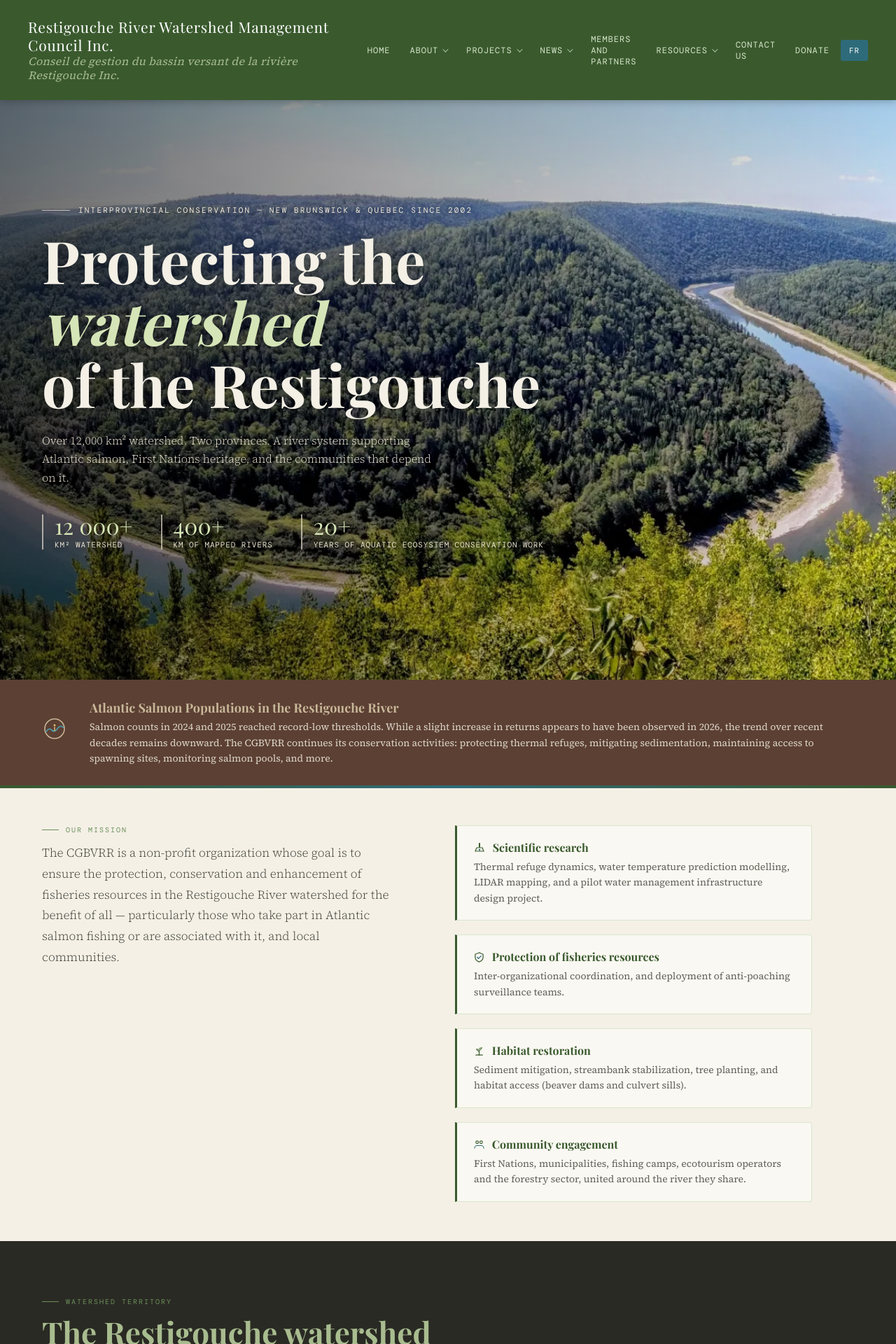
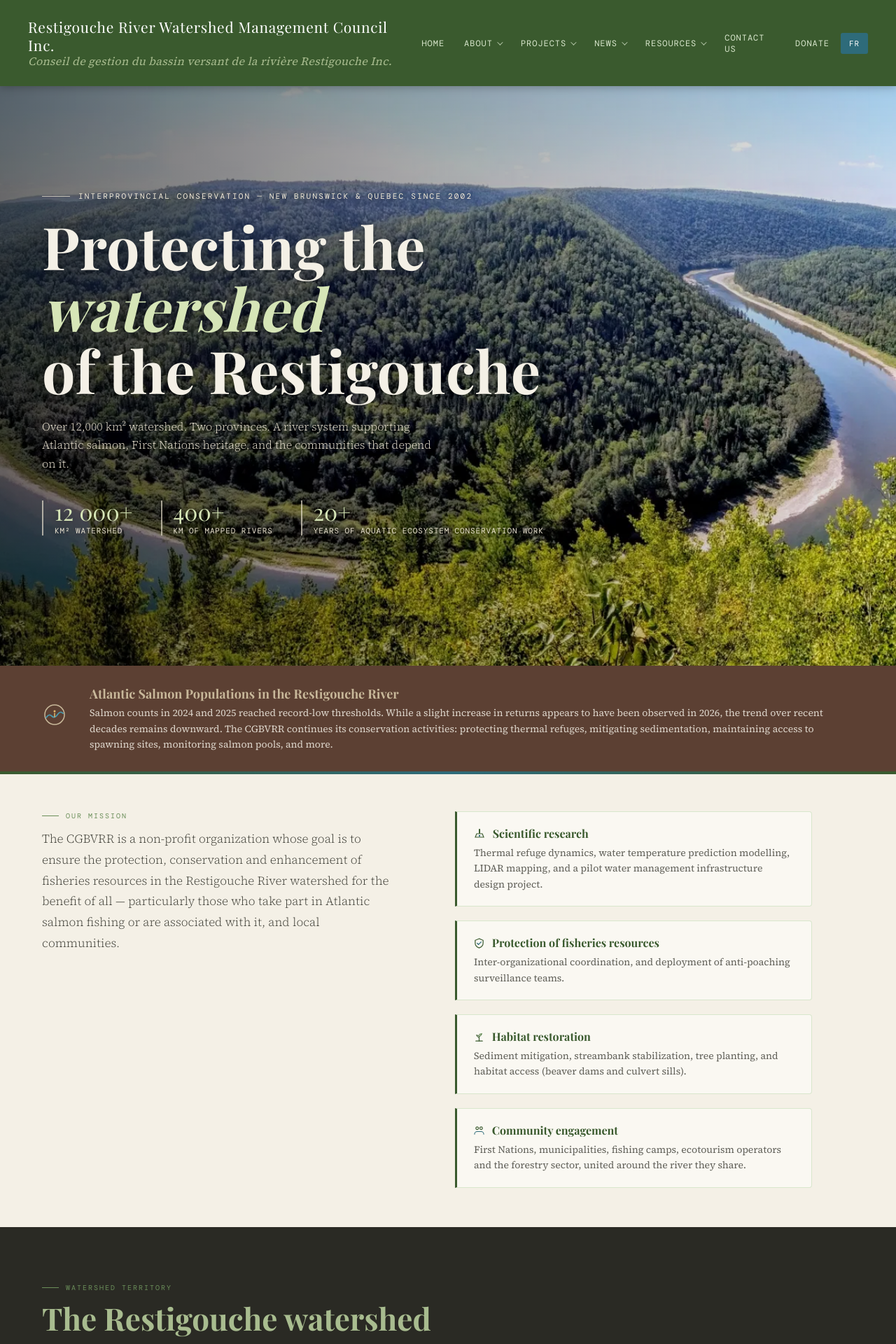
Before and after one commit to foxah047-stack/secure, a Jekyll site: the page built from index.html, in a window 1280 px wide. Shown: the top 1920 px of the page at 70% size. Built offline with Jekyll 4.4.1, drawn with Linux system fonts in a browser that asks for light colours; some web fonts are replaced.

Commit message:
Move members link into About navigation

```diff
--- a/_includes/nav.html
+++ b/_includes/nav.html
@@ -91,7 +92,7 @@
       </div>
     </li>
 
-    <li><a href="/members-and-partners/" data-lang="en">Members and Partners</a><a href="/members-and-partners/" data-lang="fr">Membres et partenaires</a></li>
+
 
     <li class="nav-item nav-has-panel">
       <a class="nav-panel-trigger" href="/resources/research/" aria-expanded="false" aria-controls="resources-panel">
--- a/assets/css/main.css
+++ b/assets/css/main.css
@@ -1177,6 +1177,7 @@
 
 .nav-panel-trigger {
   display: inline-flex;
+  white-space: nowrap;
   align-items: center;
   gap: 6px;
   background: transparent;
```
Also changed, not shown: other parts of _includes/nav.html (+1 -0 lines).
